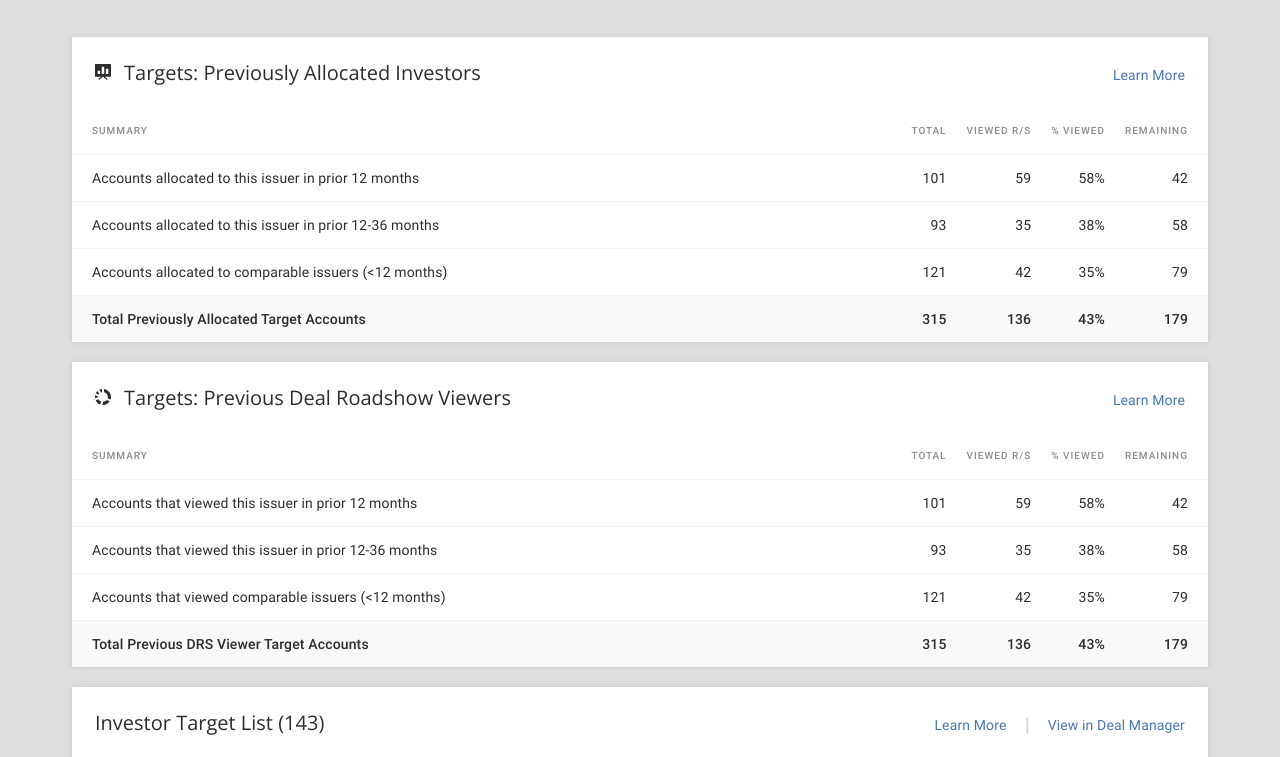
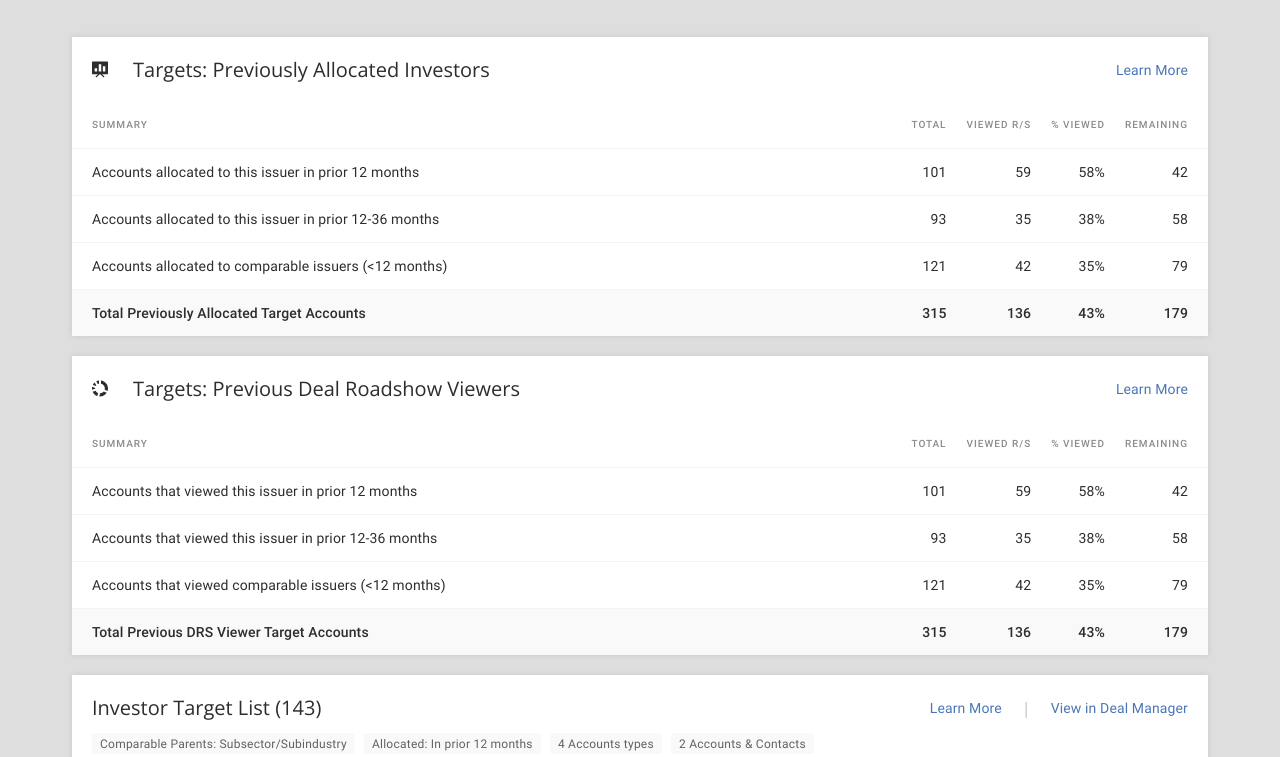
Before and after one commit to yurii-oliiarnyk-finsight/investor-targeting-pdf, a website: page index.html in a window 1280 px wide. Shown: the part 155-912 px from the top of the page. Drawn offline with Linux system fonts and the light colour scheme.

Commit message:
Added tags to target list table

```diff
--- a/index.html
+++ b/index.html
@@ -78,33 +78,32 @@
 				box-shadow: 0 0 6px rgba(0, 0, 0, 0.1);
 			}
 
-			.header-table {
-				padding: 20px;
-				width: 100%;
-				vertical-align: bottom;
+			.section-content {
+				overflow: auto;
 			}
 
-			.header-table td {
-				vertical-align: bottom;
+			/* Section header */
+			.section-header {
+				display: flex;
+				padding: 20px;
+				gap: 10px;
+				flex-wrap: wrap;
+			}
+
+			.section-header img {
+				margin-right: 15px;
 			}
 
 			.section-header-links {
+				margin-left: auto;
 				color: #c0c0c0;
+				display: flex;
+				align-items: center;
 			}
 
 			.section-header-links a {
-				margin-right: 12px;
-				margin-left: 12px;
-			}
-
-			.header-table h3 {
-				margin-top: 0;
-				margin-bottom: 0;
-			}
-
-			.header-table .icon {
-				width: 16px;
-				padding-right: 10px;
+				margin-right: 20px;
+				margin-left: 20px;
 			}
 
 			.section-header-links a:last-child {
@@ -115,8 +114,29 @@
 				margin-left: 0;
 			}
 
-			.section-content {
-				overflow: auto;
+			.section-header h3 {
+				margin-top: 0;
+				margin-bottom: 0;
+			}
+
+			.tags {
+				order: 1;
+				width: 100%;
+			}
+
+			.tags span {
+				color: #616161;
+				font-size: 12px;
+				font-family: Roboto;
+				letter-spacing: 0.24px;
+				border-radius: 3px;
+				background: #f9f9f9;
+				margin-right: 5px;
+				padding: 3.5px 8px;
+			}
+
+			.tags span:last-child {
+				margin-right: 0;
 			}
 
 			/* Table */
@@ -271,19 +291,13 @@
 		</div>
 		<!-- Allocated investors -->
 		<section>
-			<table class="header-table">
-				<tbody>
-					<tr>
-						<td class="icon"><img src="./public/svg/allocate.svg" width="16" height="16" /></td>
-						<td><h3>Targets: Previously Allocated Investors</h3></td>
-						<td class="align-right">
-							<span class="section-header-links">
-								<a href="#">Learn More</a>
-							</span>
-						</td>
-					</tr>
-				</tbody>
-			</table>
+			<div class="section-header">
+				<img src="./public/svg/allocate.svg" alt="" />
+				<h3>Targets: Previously Allocated Investors</h3>
+				<div class="section-header-links">
+					<a href="#">Learn More</a>
+				</div>
+			</div>
 			<div class="section-content">
 				<table class="data-table">
 					<thead>
@@ -332,19 +346,13 @@
 		</section>
 		<!-- Roadshow viewers -->
 		<section>
-			<table class="header-table">
-				<tbody>
-					<tr>
-						<td class="icon"><img src="./public/svg/roadshow.svg" width="16" height="16" /></td>
-						<td><h3>Targets: Previous Deal Roadshow Viewers</h3></td>
-						<td class="align-right">
-							<span class="section-header-links">
-								<a href="#">Learn More</a>
-							</span>
-						</td>
-					</tr>
-				</tbody>
-			</table>
+			<div class="section-header">
+				<img src="./public/svg/roadshow.svg" alt="" />
+				<h3>Targets: Previous Deal Roadshow Viewers</h3>
+				<div class="section-header-links">
+					<a href="#">Learn More</a>
+				</div>
+			</div>
 			<div class="section-content">
 				<table class="data-table">
 					<thead>
@@ -393,20 +401,20 @@
 		</section>
 		<!-- Investor targeting list -->
 		<section>
-			<table class="header-table">
-				<tbody>
-					<tr>
-						<td><h3>Investor Target List (143)</h3></td>
-						<td class="align-right">
-							<span class="section-header-links">
-								<a href="#">Learn More</a>
-								|
-								<a href="#">View in Deal Manager</a>
-							</span>
-						</td>
-					</tr>
-				</tbody>
-			</table>
+			<div class="section-header">
+				<h3>Investor Target List (143)</h3>
+				<div class="tags">
+					<span>Comparable Parents: Subsector/Subindustry</span>
+					<span>Allocated: In prior 12 months</span>
+					<span>4 Accounts types</span>
+					<span>2 Accounts & Contacts</span>
+				</div>
+				<div class="section-header-links">
+					<a href="#">Learn More</a>
+					|
+					<a href="#">View in Deal Manager</a>
+				</div>
+			</div>
 			<div class="section-content">
 				<table class="data-table investor-targeting-list-table">
 					<thead>
```
